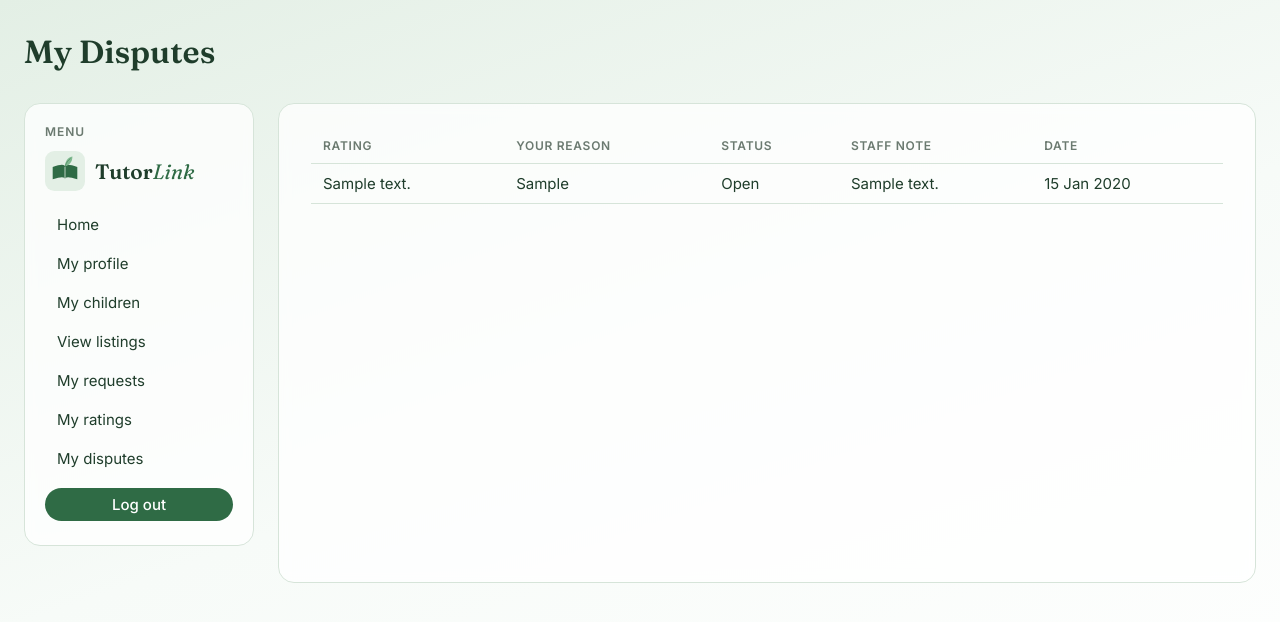
After one commit to zhiruii/IS2108-pair-project, a Django app: page /ratings/my_disputes/ in a window 1280 px wide. The commit adds this page. Shown: the top 622 px of the page. Run offline with Django 5.2, Linux system fonts and the light colour scheme; a user stored in the database is signed in; tables that the repository leaves empty hold one stand-in row (values such as "Sample post").

Commit message:
asdd dispute that users can raise when they get a rating, admin can uphold or reject a dispute raised, if a ratings is deleted first by admin, a corresponding dispute is also upheld

```diff
--- a/tutorlink/adminpanel/urls.py
+++ b/tutorlink/adminpanel/urls.py
@@ -1,5 +1,5 @@
 from django.urls import path
-from .views import admin_home_view, user_list_view, user_edit_view, user_delete_view, rating_delete_view, rating_list_view
+from .views import admin_home_view, user_list_view, user_edit_view, user_delete_view, rating_delete_view, rating_list_view, dispute_list_view, dispute_resolve_view
 urlpatterns = [
     path('', admin_home_view, name='admin_home'),
     path('users/', user_list_view, name='admin_user_list'),
@@ -7,4 +7,7 @@ urlpatterns = [
     path('user/<int:user_id>/delete/', user_delete_view, name='admin_user_delete'),
     path('ratings/', rating_list_view, name='admin_rating_list'),
     path('ratings/<int:rating_id>/delete/', rating_delete_view, name='admin_rating_delete'),
+    path('disputes/', dispute_list_view, name='admin_dispute_list'),
+    path('disputes/<int:dispute_id>/resolve/', dispute_resolve_view, name='admin_dispute_resolve'),
+
 ]
--- a/tutorlink/ratings/models.py
+++ b/tutorlink/ratings/models.py
@@ -77,3 +77,33 @@ class Rating(models.Model):
         else:
             target = self.rated_parent
         return f"{self.stars}/5 rating from {self.rater} to {target} (Package #{self.package_id})"
+
+class Dispute(models.Model):
+    STATUS_CHOICES = [
+        ("OPEN", "Open"),
+        ("UPHELD", "Upheld"),
+        ("REJECTED", "Rejected"),
+    ]
+
+    # one dispute per rating, if the rating is deleted the dispute stays as a record
+    rating = models.OneToOneField(
+        Rating, on_delete=models.SET_NULL, null=True, blank=True, related_name="dispute"
+    )
+    # text copy of the rating, so the record still makes sense after it is deleted
+    rating_summary = models.CharField(max_length=255, blank=True)
+    # the person who was rated and disagrees
+    raised_by = models.ForeignKey(
+        settings.AUTH_USER_MODEL, on_delete=models.CASCADE, related_name="disputes_raised"
+    )
+    reason = models.TextField()
+    status = models.CharField(max_length=8, choices=STATUS_CHOICES, default="OPEN")
+    admin_note = models.TextField(blank=True)
+    created_at = models.DateTimeField(auto_now_add=True)
+    resolved_at = models.DateTimeField(null=True, blank=True)
+    resolved_by = models.ForeignKey(
+        settings.AUTH_USER_MODEL, on_delete=models.SET_NULL, null=True, blank=True,
+        related_name="disputes_resolved",
+    )
+
+    def __str__(self):
+        return f"Dispute #{self.pk} by {self.raised_by} [{self.get_status_display()}]"
--- /dev/null
+++ b/tutorlink/ratings/templates/ratings/my_disputes.html
@@ -0,0 +1,32 @@
+{% extends 'base.html' %}
+
+{% block title %}My disputes{% endblock %}
+
+{% block header %}
+    My Disputes
+{% endblock %}
+
+{% block content %}
+    <table>
+        <tr>
+            <th>Rating</th>
+            <th>Your reason</th>
+            <th>Status</th>
+            <th>Staff note</th>
+            <th>Date</th>
+        </tr>
+        {% for d in disputes %}
+        <tr>
+            <td>{{ d.rating_summary }}</td>
+            <td>{{ d.reason }}</td>
+            <td>{{ d.get_status_display }}</td>
+            <td>{{ d.admin_note }}</td>
+            <td>{{ d.created_at|date:"d M Y" }}</td>
+        </tr>
+        {% empty %}
+        <tr>
+            <td colspan="5">You have not disputed any ratings.</td>
+        </tr>
+        {% endfor %}
+    </table>
+{% endblock %}
--- a/tutorlink/ratings/urls.py
+++ b/tutorlink/ratings/urls.py
@@ -1,7 +1,9 @@
 from django.urls import path
-from .views import rate_package_view, my_ratings_view
+from .views import rate_package_view, my_ratings_view, dispute_rating_view, my_disputes_view
 
 urlpatterns = [
     path('rate/<int:package_id>/', rate_package_view, name='rate_package'),
     path('my_ratings/', my_ratings_view, name='my_ratings'),
+    path('dispute/<int:rating_id>/', dispute_rating_view, name='dispute_rating'),
+    path('my_disputes/', my_disputes_view, name='my_disputes'),
 ]
--- a/tutorlink/ratings/views.py
+++ b/tutorlink/ratings/views.py
@@ -3,8 +3,8 @@ from django.contrib.auth.decorators import login_required
 from django.contrib import messages
 
 from enrolments.models import Package
-from .forms import RatingForm
-from .models import Rating
+from .forms import RatingForm, DisputeForm
+from .models import Rating, Dispute
 from django.db.models import Avg
 
 # Create your views here.
@@ -58,3 +58,37 @@ def my_ratings_view(request):
     average = received.aggregate(Avg('stars'))['stars__avg']
 
     return render(request, 'ratings/my_ratings.html', {'given': given, 'received': received, 'average': average, 'to_rate': to_rate})
+
+@login_required
+def dispute_rating_view(request, rating_id):
+    rating = get_object_or_404(Rating, id=rating_id)
+
+    # only the person who was rated can dispute it
+    rated_user = rating.rated_tutor.user if rating.rated_tutor else rating.rated_parent
+    if request.user != rated_user:
+        return redirect('index')
+
+    if Dispute.objects.filter(rating=rating).exists():
+        messages.error(request, 'This rating has already been disputed')
+        return redirect('my_disputes')
+
+    if request.method == 'POST':
+        form = DisputeForm(request.POST)
+        if form.is_valid():
+            dispute = form.save(commit=False)
+            dispute.rating = rating
+            dispute.raised_by = request.user
+            dispute.rating_summary = str(rating)
+            dispute.save()
+            messages.success(request, 'Your dispute has been sent to staff')
+            return redirect('my_disputes')
+    else:
+        form = DisputeForm()
+
+    return render(request, 'ratings/dispute_form.html', {'form': form, 'rating': rating})
+
+
+@login_required
+def my_disputes_view(request):
+    disputes = Dispute.objects.filter(raised_by=request.user).order_by('-created_at')
+    return render(request, 'ratings/my_disputes.html', {'disputes': disputes})
--- a/tutorlink/templates/base.html
+++ b/tutorlink/templates/base.html
@@ -42,17 +42,21 @@
                         <li><a href="{% url 'parent_listings_view' %}">View listings</a></li>
                         <li><a href="{% url 'parent_my_requests_view' %}">My requests</a></li>
                         <li><a href="{% url 'my_ratings' %}">My ratings</a></li>
+                        <li><a href="{% url 'my_disputes' %}">My disputes</a></li>
 
                         {% elif user.role == 'TUTOR' %}
                         <li><a href="{% url 'tutor_profile' %}">My profile</a></li>
                         <li><a href="{% url 'tutor_listings_view' %}">View your listings</a></li>
                         <li><a href="{% url 'tutor_requests_view' %}">Your pending requests</a></li>
                         <li><a href="{% url 'my_ratings' %}">My ratings</a></li>
+                        <li><a href="{% url 'my_disputes' %}">My disputes</a></li>
 
                         {% elif user.role == 'STAFF' %}
                         <li><a href="{% url 'admin_home' %}">Admin panel</a></li>
                         <li><a href="{% url 'admin_user_list' %}">Users</a></li>
                         <li><a href="{% url 'admin_rating_list' %}">Ratings</a></li>
+                        <li><a href="{% url 'admin_dispute_list' %}">Disputes</a></li>
+
 
                         {% endif %}
                         <li>
```
Also changed, not shown: tutorlink/adminpanel/forms.py (+9 -1 lines), tutorlink/adminpanel/templates/adminpanel/dispute_list.html (added, +46 -0 lines), tutorlink/adminpanel/templates/adminpanel/dispute_resolve.html (added, +20 -0 lines), tutorlink/adminpanel/views.py (+61 -2 lines), tutorlink/ratings/forms.py (+8 -1 lines), tutorlink/ratings/templates/ratings/dispute_form.html (added, +18 -0 lines), tutorlink/ratings/templates/ratings/my_ratings.html (+10 -1 lines), tutorlink/ratings/migrations/0003_dispute.py (added).
